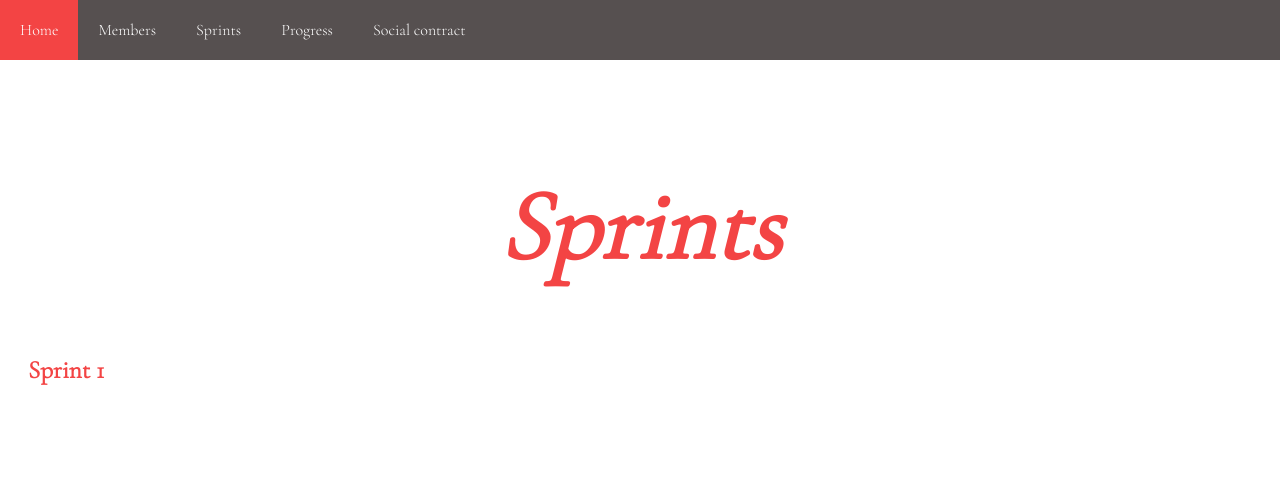
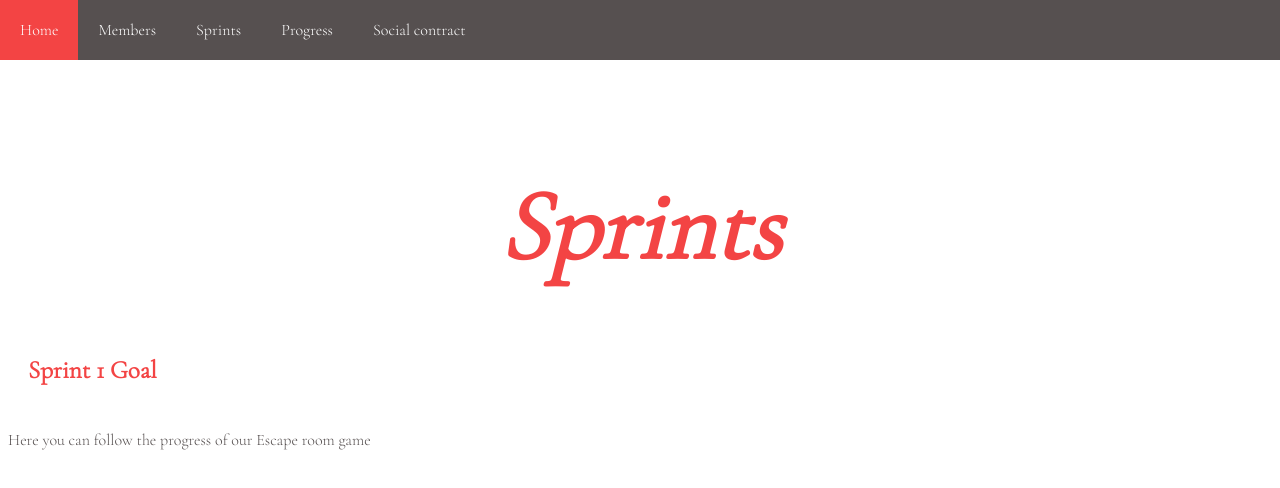
Before and after one commit to JohannaHansen/Electra, a plain HTML site: page sprints.html in a window 1280 px wide. Drawn offline with nearby package versions, Linux system fonts and the light colour scheme.

Commit message:
Update sprints.html

```diff
--- a/sprints.html
+++ b/sprints.html
@@ -16,7 +16,11 @@
   </ul>
 
     <h1>Sprints</h1>
-    <h3 style="color: #F34444">Sprint 1</h3>
+    <h3 style="color: #F34444">Sprint 1 Goal</h3>
+
+    <br style="color:black;">Here you can follow the progress of our Escape room game</br>
+
+
 
   </body>
 </html>
```
